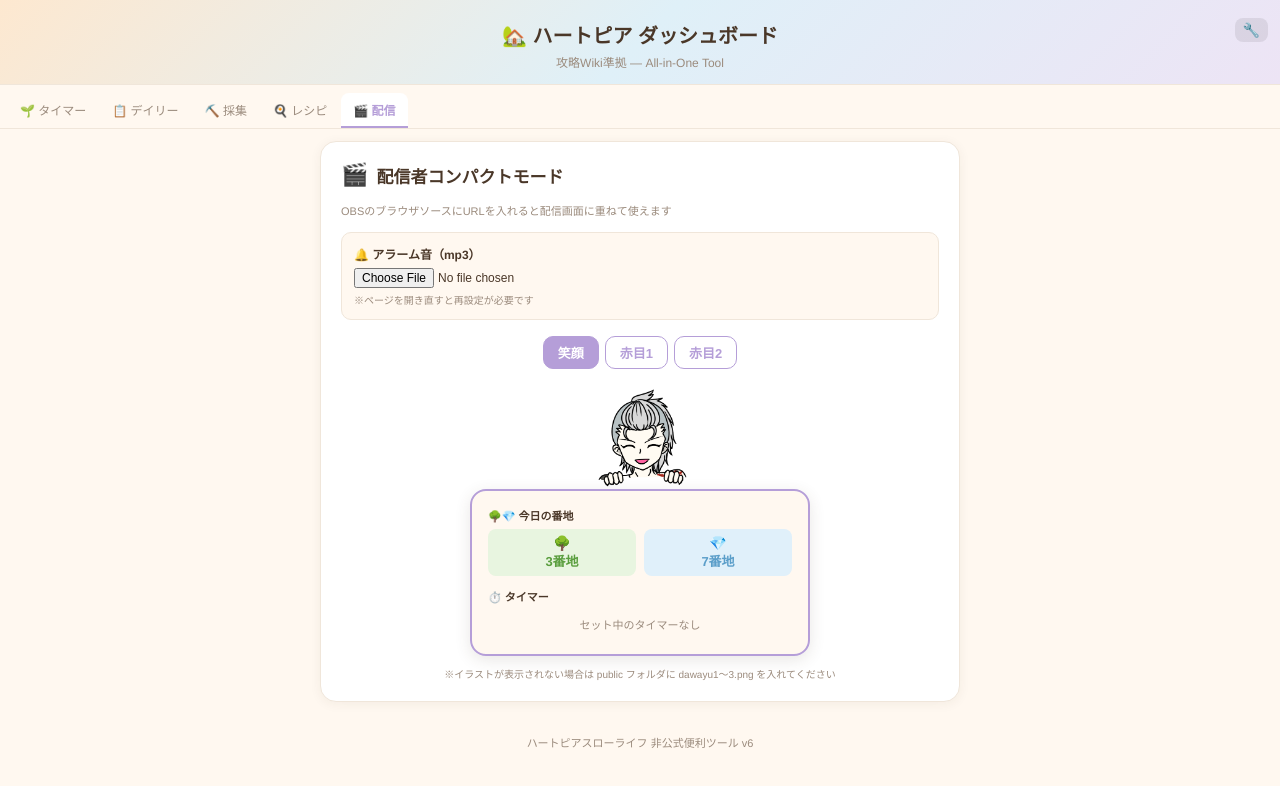
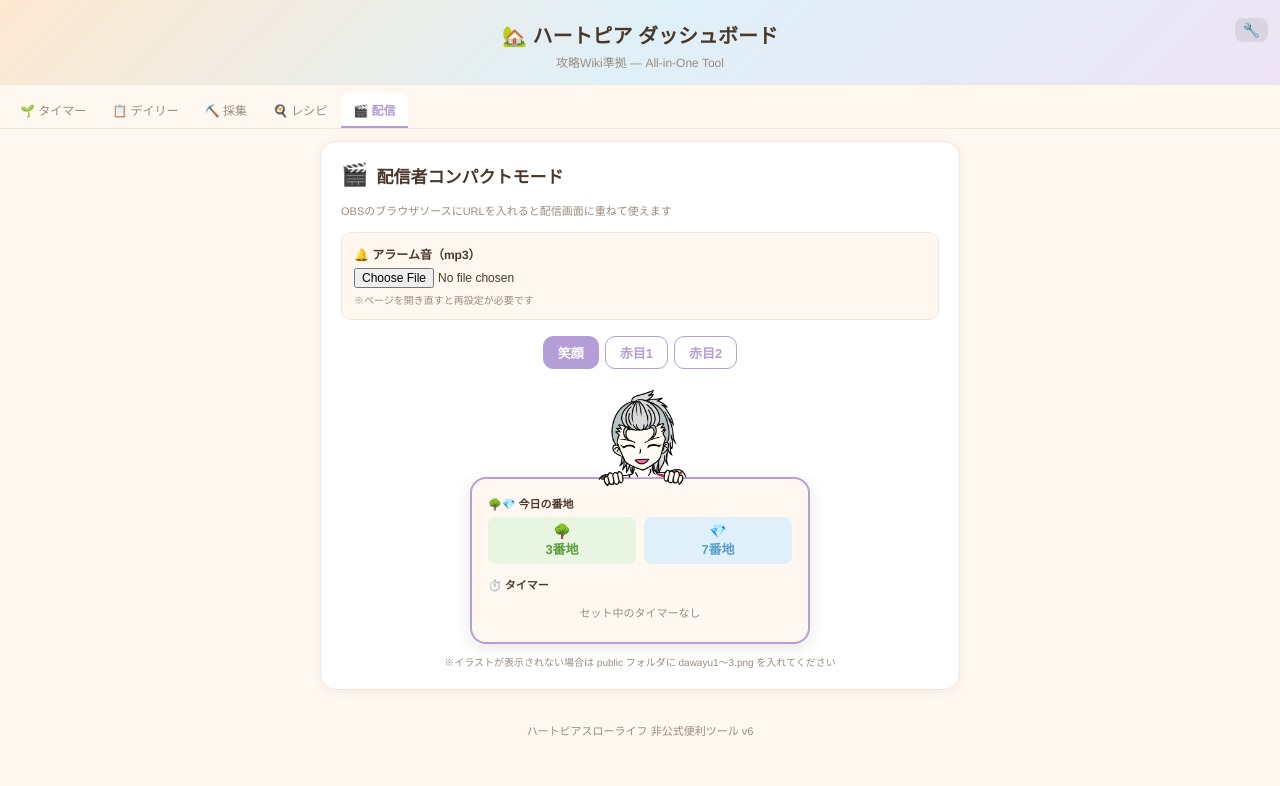
Before and after one commit to sera0716/-seranohatopia, a React (Create React App) app: page / in a window 1280 px wide. Both pictures are taken after a click on the button "🎬 配信". Shown: the top 786 px of the page. Built offline with nearby package versions, Linux system fonts and the light colour scheme.

Commit message:
v6 イラスト位置微調整

```diff
--- a/src/App.js
+++ b/src/App.js
@@ -453,7 +453,7 @@ function CompactOverlay({ timers }) {
         {/* だわゆイラスト（手がフレーム上端を掴む） */}
         <img src={faceFile} alt="だわゆ" style={{ position: "absolute", top: 0, left: "50%", transform: "translateX(-50%)", width: 260, zIndex: 2, pointerEvents: "none" }} onError={(e) => { e.target.style.display = "none"; }} />
         {/* 情報フレーム */}
-        <div style={{ background: "rgba(255,248,240,0.96)", borderRadius: 16, padding: 16, border: `2px solid ${C.purple}`, boxShadow: "0 4px 16px rgba(74,55,40,.12)", position: "relative", zIndex: 1, marginTop: -42 }}>
+        <div style={{ background: "rgba(255,248,240,0.96)", borderRadius: 16, padding: 16, border: `2px solid ${C.purple}`, boxShadow: "0 4px 16px rgba(74,55,40,.12)", position: "relative", zIndex: 1, marginTop: -54 }}>
           {/* 今日の番地 */}
           <div style={{ marginBottom: 12 }}>
             <div style={{ fontSize: 11, fontWeight: 700, marginBottom: 6 }}>🌳💎 今日の番地</div>
```
